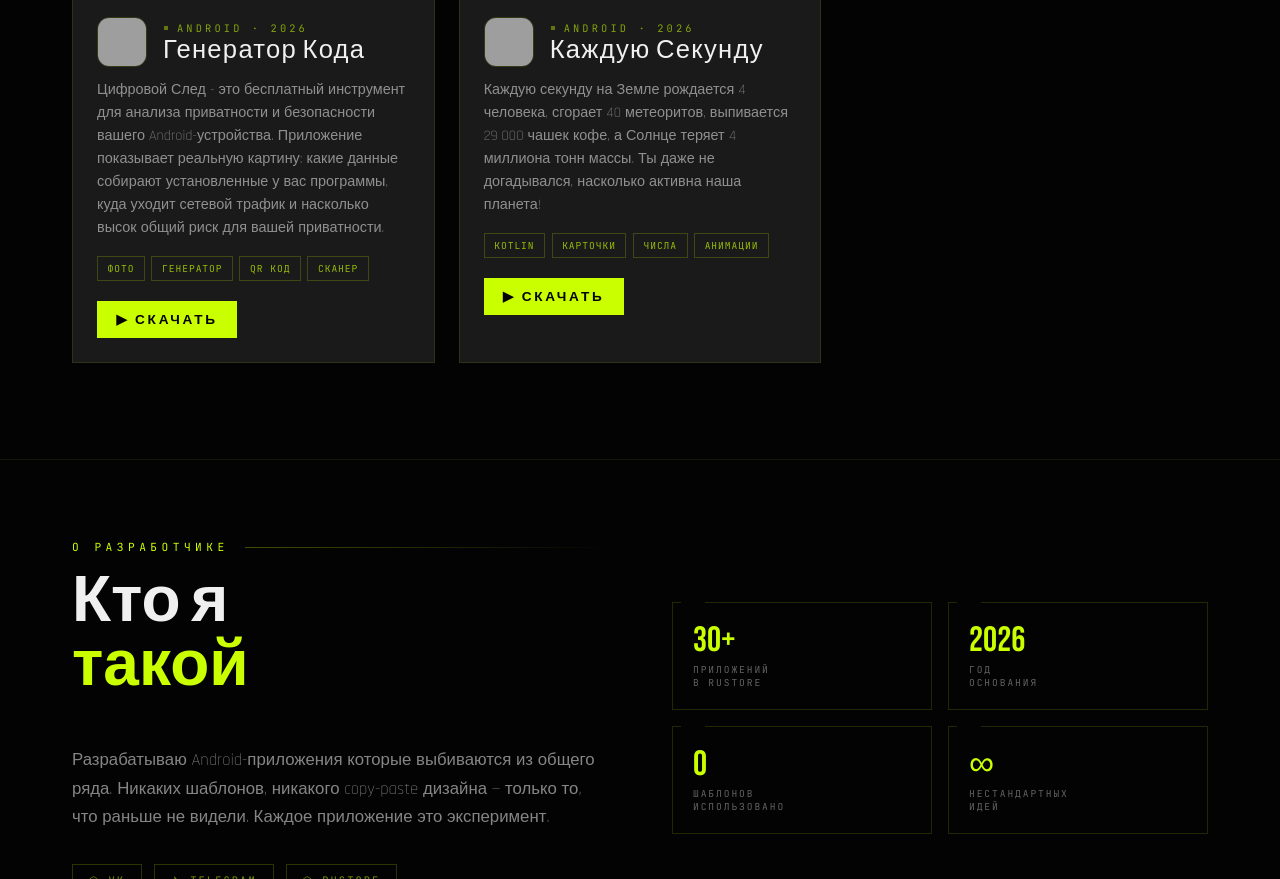
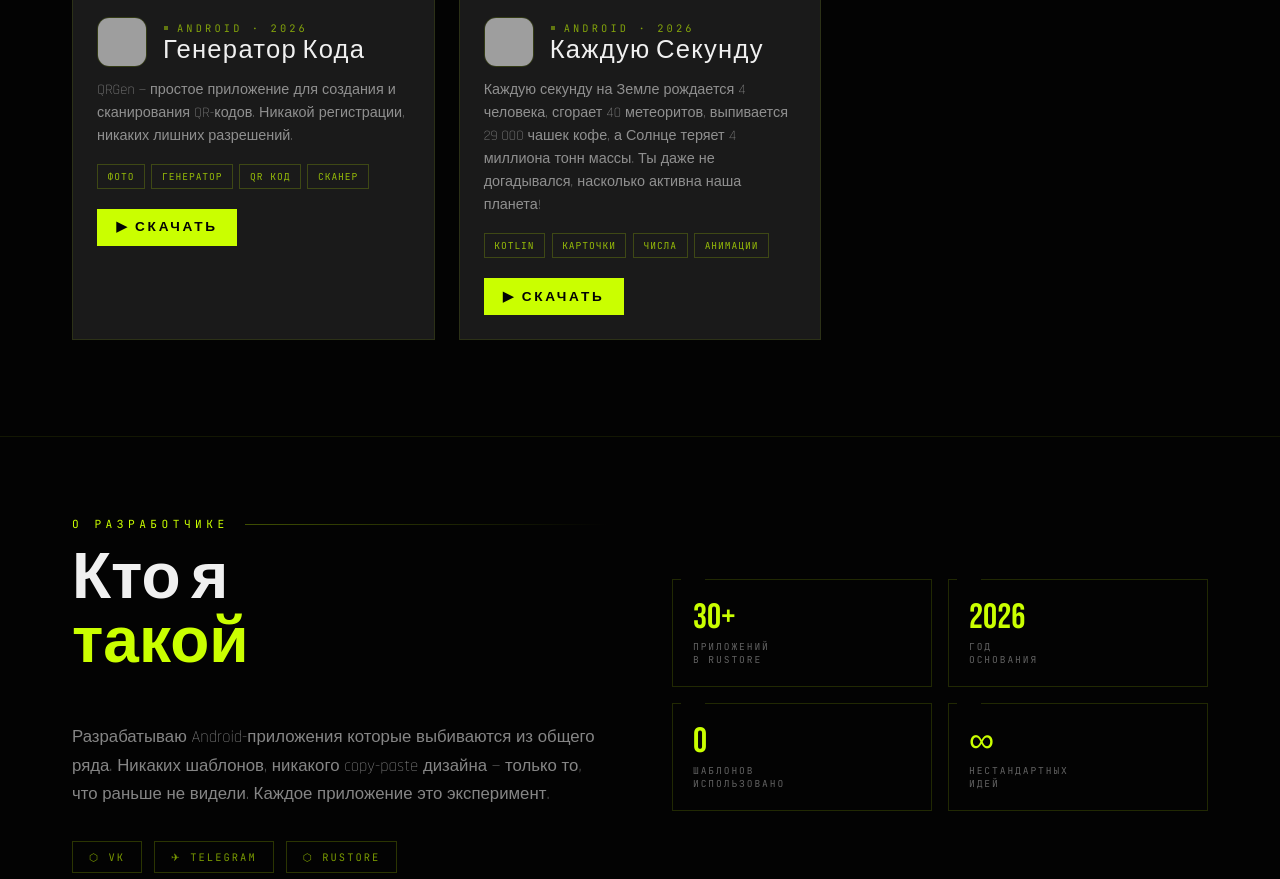
Before and after one commit to Erste1/my-app-ads, a plain HTML site: page index.html in a window 1280 px wide. Shown: the part 2000-2879 px from the top of the page. Drawn offline with Linux system fonts and the light colour scheme; grey boxes are pictures that could not be loaded.

Commit message:
Update index.html

```diff
--- a/index.html
+++ b/index.html
@@ -564,7 +564,7 @@
           </div>
         </div>
         <div class="card-desc">
-          Цифровой След - это бесплатный инструмент для анализа приватности и безопасности вашего Android-устройства. Приложение показывает реальную картину: какие данные собирают установленные у вас программы, куда уходит сетевой трафик и насколько высок общий риск для вашей приватности.
+          QRGen — простое приложение для создания и сканирования QR-кодов. Никакой регистрации, никаких лишних разрешений.
         </div>
         <div class="card-features">
           <span class="feature-tag">Фото</span>
```
